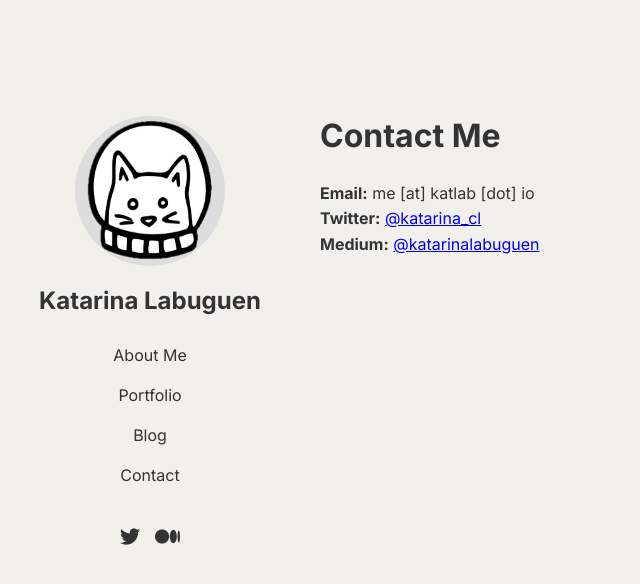
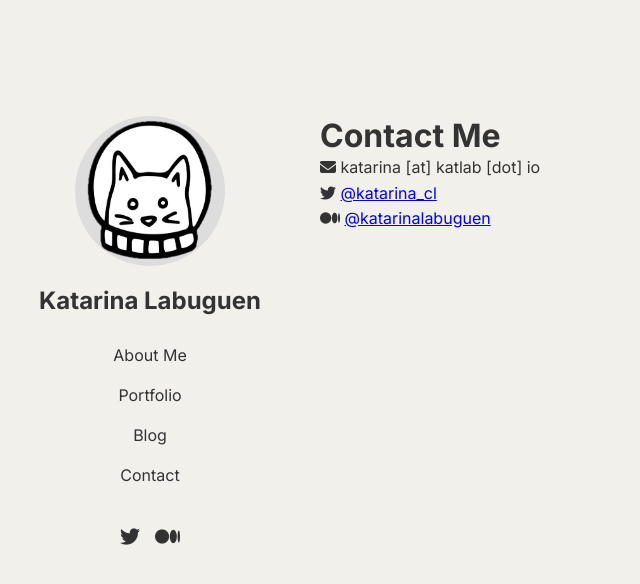
Before and after one commit to klabuguen/klabuguen.github.io, a Jekyll site: the page built from contact.html, in a window 1280 px wide. Shown: the top 584 px of the page, without its empty margins (0-640 px from the left). Built offline with Jekyll 4.4.1, drawn with Linux system fonts in a browser that asks for light colours.

Commit message:
update contact to use icons instead

```diff
--- a/contact.html
+++ b/contact.html
@@ -3,9 +3,16 @@ layout: default
 title: Contact Me
 ---
 
-<ul>
-  <p><br><strong>Email:</strong> <span>me [at] katlab [dot] io</span></p>
-  <p><strong>Twitter:</strong> <a href="https://twitter.com/katarina_cl" target="_blank">@katarina_cl</a></p>
-  <!-- <li><strong>GitHub:</strong> <a href="https://github.com/klabuguen" target="_blank">klabuguen</a></li> -->
-  <p><strong>Medium:</strong> <a href="https://medium.com/@katarinalabuguen" target="_blank">@katarinalabuguen</a></p>
-</ul>
+<p>
+  <i class="fas fa-envelope"></i> katarina [at] katlab [dot] io
+</p>
+
+<p>
+  <i class="fab fa-twitter"></i>
+  <a href="https://twitter.com/katarina_cl" target="_blank">@katarina_cl</a>
+</p>
+
+<p>
+  <i class="fab fa-medium"></i>
+  <a href="https://medium.com/@katarinalabuguen" target="_blank">@katarinalabuguen</a>
+</p>
```
